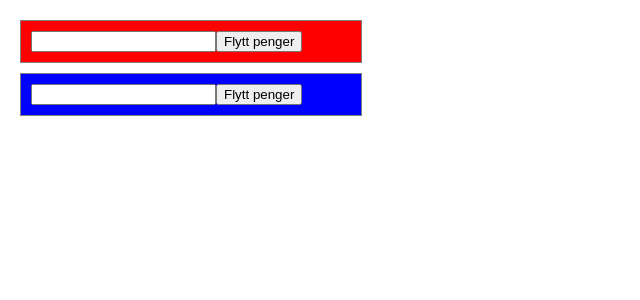
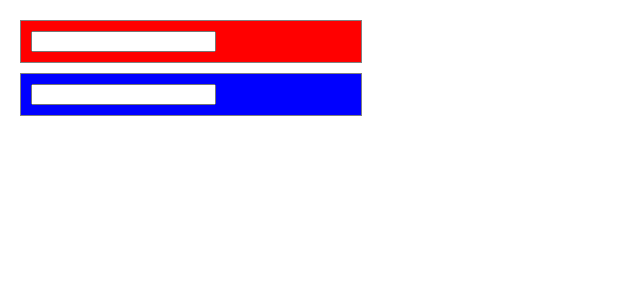
Before and after one commit to joakimhop/okonomiillustrator, a React (Create React App) app: page / in a window 1280 px wide. Shown: the top 300 px of the page, without its empty margins (0-640 px from the left). Built offline with nearby package versions, Linux system fonts and the light colour scheme.

Commit message:
added drag'n'drop from one input to another

```diff
--- a/package.json
+++ b/package.json
@@ -9,9 +9,11 @@
     "@testing-library/user-event": "^7.1.2",
     "prop-types": "15.7.2",
     "react": "^16.13.1",
+    "react-dnd": "^11.1.3",
+    "react-dnd-html5-backend": "^11.1.3",
     "react-dom": "^16.13.1",
+    "react-redux": "^7.2.0",
     "react-scripts": "3.4.1",
-    "react-redux": "^7.2.0",
     "redux": "^4.0.5"
   },
   "scripts": {
--- a/src/components/board.jsx
+++ b/src/components/board.jsx
@@ -1,31 +1,19 @@
-import React, { useRef } from 'react';
+import React from 'react';
+import { HTML5Backend } from 'react-dnd-html5-backend';
+import { DndProvider } from 'react-dnd';
+import Box from './box';
 
-const Board = () => {
-  const incomeRef = useRef();
-  const stockRef = useRef();
-
-  const moveMoney = (from, to) => {
-    const input = prompt('Hvor mye?', '0');
-    const amount = parseInt(input, 10);
-    if (isNaN(amount)) return;
-    const fromNode = from.current;
-    fromNode.value = fromNode.value ? parseInt(fromNode.value, 10) - amount : -amount;
-    const toNode = to.current;
-    toNode.value = toNode.value ? parseInt(toNode.value, 10) + amount : amount;
-  };
-
-  return (
+const Board = () => (
+  <DndProvider backend={HTML5Backend}>
     <div>
       <div className="storage">
-        <input type="number" name="stock" ref={stockRef} />
-        <button type="button" onClick={() => moveMoney(stockRef, incomeRef)}>Flytt penger</button>
+        <Box />
       </div>
       <div className="finance">
-        <input type="number" name="bank" ref={incomeRef} />
-        <button type="button" onClick={() => moveMoney(incomeRef, stockRef)}>Flytt penger</button>
+        <Box />
       </div>
     </div>
-  );
-};
+  </DndProvider>
+);
 
 export default Board;
--- /dev/null
+++ b/src/components/box.jsx
@@ -0,0 +1,43 @@
+import React, { useRef } from 'react';
+import { useDrag, useDrop } from 'react-dnd';
+
+const Box = () => {
+  const dragNdropRef = useRef(null);
+  const inputRef = useRef();
+  const [{ opacity }, drag] = useDrag({
+    item: { type: 'ValueBox' },
+    collect: (monitor) => ({
+      opacity: monitor.isDragging() ? 0.5 : 1,
+    }),
+    end: (item, monitor) => {
+      if (monitor.didDrop()) {
+        const droppedInputRef = monitor.getDropResult();
+        if (droppedInputRef.current === inputRef.current) return;
+        const input = prompt('Hvor mye?', '0');
+        const inputAmount = parseInt(input, 10);
+        if (isNaN(inputAmount)) return;
+
+        const droppedNode = droppedInputRef.current;
+        droppedNode.value = droppedNode.value ? parseInt(droppedNode.value, 10) + inputAmount : inputAmount;
+
+        const node = inputRef.current;
+        node.value = node.value ? parseInt(node.value, 10) - inputAmount : -inputAmount;
+      }
+    },
+  });
+
+  const [, drop] = useDrop({
+    accept: 'ValueBox',
+    drop: () => inputRef,
+  });
+
+  drag(drop(dragNdropRef));
+
+  return (
+    <div ref={dragNdropRef} style={{ opacity }}>
+      <input type="tel" name="stock" ref={inputRef} />
+    </div>
+  );
+};
+
+export default Box;
```
Also changed, not shown: src/components/square.jsx (deleted, +0 -23 lines), 1 other file (tests, documents, lock files or other folders).
